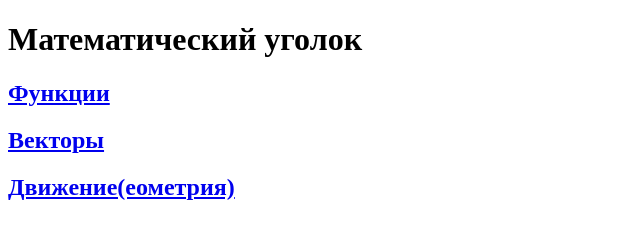
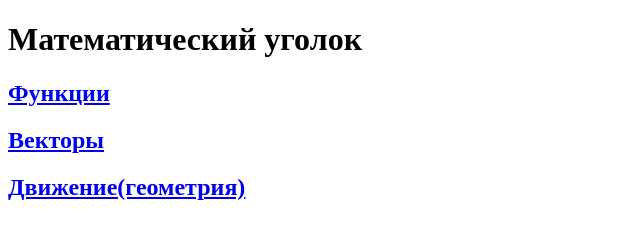
Before and after one commit to aegires/aegires.github.io, a plain HTML site: page index.html in a window 1280 px wide. Shown: the full height of the page, 0-640 px from the left. Drawn offline with Linux system fonts and the light colour scheme.

Commit message:
Update index.html

```diff
--- a/index.html
+++ b/index.html
@@ -9,6 +9,6 @@
 <h1>Математический уголок</h1>
 <a href="math_functions.html"><h2>Функции</h2></a>
 <a href="vector_operations.html"><h2>Векторы</h2></a>
-<a href="motion_in_geometry.html"><h2>Движение(еометрия)</h2></a>
+<a href="motion_in_geometry.html"><h2>Движение(геометрия)</h2></a>
 </body>
 </html>
```
